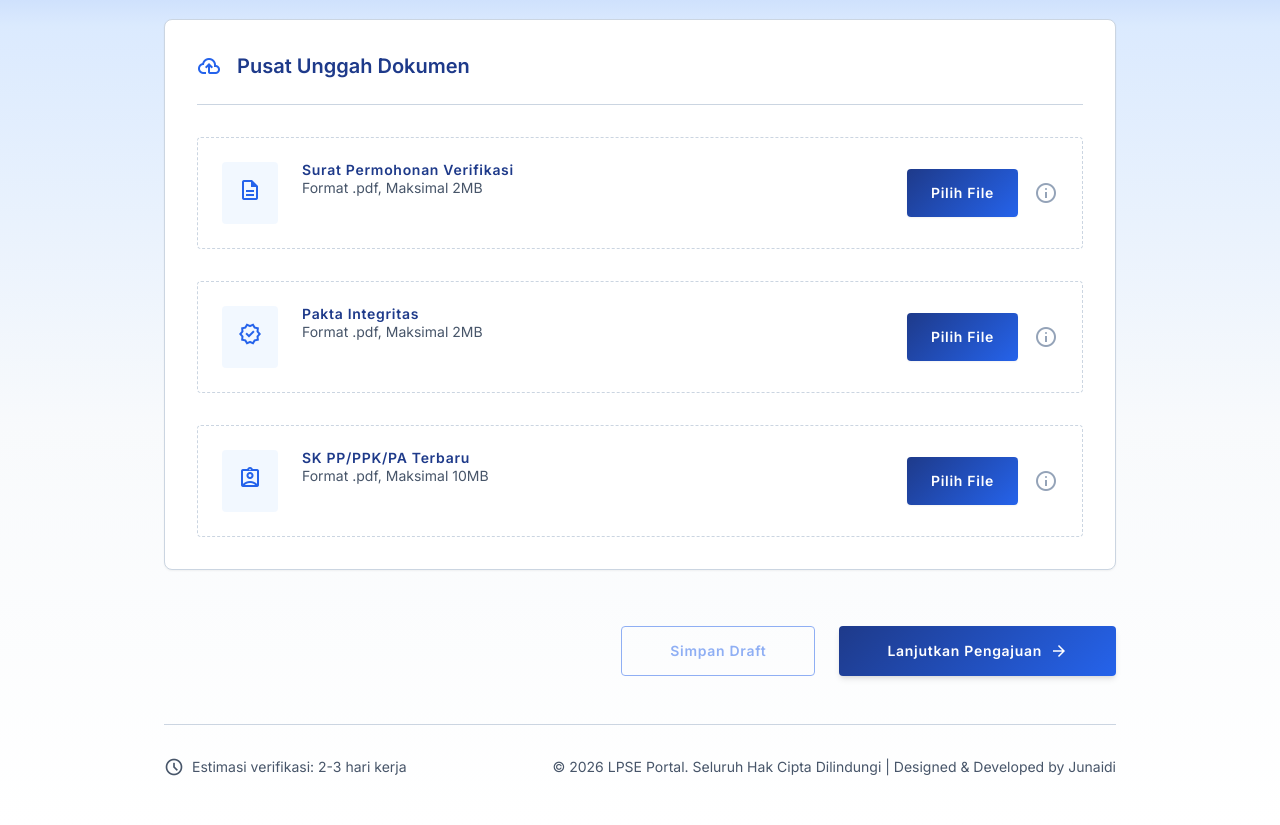
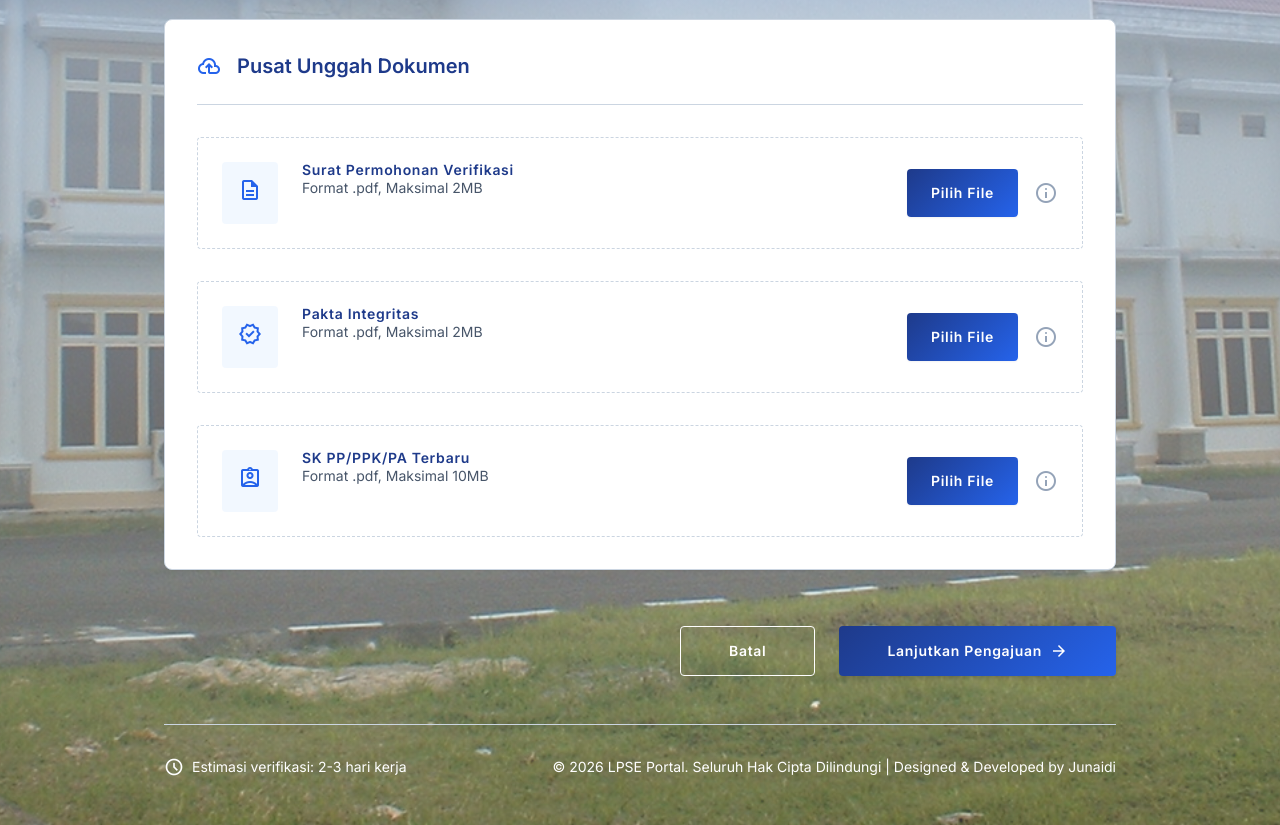
Before and after one commit to helpdeskukpbjbungo-lang/verifikasi-berkas, a React (Vite) app: page / in a window 1280 px wide. Shown: the part 773-1598 px from the top of the page. Built offline with nearby package versions, Linux system fonts and the light colour scheme; no server answers.

Commit message:
Update halaman Formulir

```diff
--- a/src/index.css
+++ b/src/index.css
@@ -51,6 +51,14 @@ select:focus {
   min-height: 100vh;
 }
 
+.page-gradient-pengajuan {
+  background-image: linear-gradient(180deg, rgba(30,58,138,0.85) 0%, rgba(37,99,235,0.75) 25%, rgba(219,234,254,0.6) 50%, rgba(248,250,252,0.4) 75%, rgba(255,255,255,0.2) 100%), url('/src/img/kantor-bupati.JPG');
+  background-size: cover;
+  background-position: center;
+  background-repeat: no-repeat;
+  min-height: 100vh;
+}
+
 .glass-nav {
   background: rgba(255, 255, 255, 0.85);
   backdrop-filter: blur(12px);
--- a/src/pages/CekStatus.jsx
+++ b/src/pages/CekStatus.jsx
@@ -207,7 +207,7 @@ export default function CekStatus() {
   const startIdx = (safeHistoryPage - 1) * HISTORY_PER_PAGE
   const paginatedHistory = allHistory.slice(startIdx, startIdx + HISTORY_PER_PAGE)
   return (
-    <div className="page-gradient">
+    <div className="page-gradient-pengajuan">
       <nav className="sticky top-0 z-50 flex justify-between items-center w-full px-md py-xs glass-nav">
         <div className="flex items-center gap-md">
           <span className="text-headline-sm font-headline-sm font-bold text-primary">LPSE DocVerify</span>
@@ -393,12 +393,12 @@ export default function CekStatus() {
 
         <footer className="mt-xl border-t border-outline-variant pt-lg flex flex-col md:flex-row justify-between items-center gap-md">
           <div className="flex items-center gap-md">
-            <div className="flex items-center gap-xs text-on-surface-variant">
+            <div className="flex items-center gap-xs text-white">
               <span className="material-symbols-outlined text-[20px]">schedule</span>
               <span className="text-body-sm font-body-sm">Estimasi verifikasi: 2-3 hari kerja</span>
             </div>
           </div>
-          <div className="text-on-surface-variant text-body-sm font-body-sm">
+          <div className="text-white text-body-sm font-body-sm">
             © 2026 LPSE Portal. Seluruh Hak Cipta Dilindungi | Designed & Developed by Junaidi
           </div>
         </footer>
--- a/src/pages/KolomCekStatus.jsx
+++ b/src/pages/KolomCekStatus.jsx
@@ -12,7 +12,7 @@ export default function KolomCekStatus() {
     }
   }
   return (
-    <div className="page-gradient">
+    <div className="page-gradient-pengajuan">
       <nav className="sticky top-0 z-50 flex justify-between items-center w-full px-md py-xs glass-nav">
         <div className="flex items-center gap-md">
           <span className="text-headline-sm font-headline-sm font-bold text-primary">LPSE DocVerify</span>
@@ -76,12 +76,12 @@ export default function KolomCekStatus() {
 
         <footer className="mt-xl border-t border-outline-variant pt-lg flex flex-col md:flex-row justify-between items-center gap-md">
           <div className="flex items-center gap-md">
-            <div className="flex items-center gap-xs text-on-surface-variant">
+            <div className="flex items-center gap-xs text-white">
               <span className="material-symbols-outlined text-[20px]">schedule</span>
               <span className="text-body-sm font-body-sm">Estimasi verifikasi: 2-3 hari kerja</span>
             </div>
           </div>
-          <div className="text-on-surface-variant text-body-sm font-body-sm">
+          <div className="text-white text-body-sm font-body-sm">
             © 2026 LPSE Portal. Seluruh Hak Cipta Dilindungi | Designed & Developed by Junaidi
           </div>
         </footer>
--- a/src/pages/PengajuanForm.jsx
+++ b/src/pages/PengajuanForm.jsx
@@ -109,17 +109,18 @@ export default function PengajuanForm() {
     !nipError
   )
 
-  const handleSaveDraft = () => {
-    const draft = {
-      formData,
-      files: Object.fromEntries(
-        Object.entries(files).map(([key, file]) => [key, { name: file.name, size: file.size, type: file.type }])
-      ),
-      savedAt: new Date().toISOString(),
-    }
-    localStorage.setItem('pengajuan-draft', JSON.stringify(draft))
-    setSubmitMessage('Draft berhasil disimpan')
-    setTimeout(() => setSubmitMessage(''), 3000)
+  const handleBatal = () => {
+    setFormData({
+      nama_lengkap: '',
+      nip: '',
+      jabatan: '',
+      satker: '',
+    })
+    setFiles({})
+    setFileErrors({})
+    setNipError('')
+    localStorage.removeItem('pengajuan-draft')
+    setSubmitMessage('')
   }
 
   const handleSubmit = async (e) => {
@@ -186,7 +187,7 @@ export default function PengajuanForm() {
   }
 
   return (
-    <div className="page-gradient">
+    <div className="page-gradient-pengajuan">
       <nav className="sticky top-0 z-50 flex justify-between items-center w-full px-md py-xs glass-nav">
         <div className="flex items-center gap-md">
           <span className="text-headline-sm font-headline-sm font-bold text-primary">LPSE DocVerify</span>
@@ -518,10 +519,10 @@ export default function PengajuanForm() {
         </section>
 
         <div className="flex flex-col sm:flex-row items-center justify-end gap-md pt-md">
-          <button onClick={handleSaveDraft} disabled={!isFormComplete} className="w-full sm:w-auto px-xl py-sm font-label-md text-label-md text-secondary border border-secondary rounded-lg hover:bg-surface-container-low hover:shadow-sm transition-all disabled:opacity-50 disabled:cursor-not-allowed" type="button">
-            Simpan Draft
+          <button onClick={handleBatal} disabled={submitting} className="order-2 sm:order-1 w-full sm:w-auto px-xl py-sm font-label-md text-label-md text-white border border-white rounded-lg hover:bg-white/10 hover:shadow-sm transition-all disabled:opacity-50 disabled:cursor-not-allowed" type="button">
+            Batal
           </button>
-          <button className="w-full sm:w-auto px-xl py-sm font-label-md text-label-md gradient-primary text-on-primary rounded-lg hover:opacity-90 shadow-md active:opacity-80 transition-all flex items-center justify-center gap-xs" type="submit" disabled={submitting}>
+          <button className="order-1 sm:order-2 w-full sm:w-auto px-xl py-sm font-label-md text-label-md gradient-primary text-on-primary rounded-lg hover:opacity-90 shadow-md active:opacity-80 transition-all flex items-center justify-center gap-xs" type="submit" disabled={submitting}>
             <span>{submitting ? 'Mengirim...' : 'Lanjutkan Pengajuan'}</span>
             <span className="material-symbols-outlined text-[18px]">arrow_forward</span>
           </button>
@@ -536,12 +537,12 @@ export default function PengajuanForm() {
 
       <footer className="mt-xl border-t border-outline-variant pt-lg flex flex-col md:flex-row justify-between items-center gap-md">
         <div className="flex items-center gap-md">
-          <div className="flex items-center gap-xs text-on-surface-variant">
+          <div className="flex items-center gap-xs text-white">
             <span className="material-symbols-outlined text-[20px]">schedule</span>
             <span className="font-body-sm text-body-sm">Estimasi verifikasi: 2-3 hari kerja</span>
           </div>
         </div>
-        <div className="text-on-surface-variant font-body-sm text-body-sm">
+        <div className="text-white font-body-sm text-body-sm">
           © 2026 LPSE Portal. Seluruh Hak Cipta Dilindungi | Designed & Developed by Junaidi
         </div>
       </footer>
```
